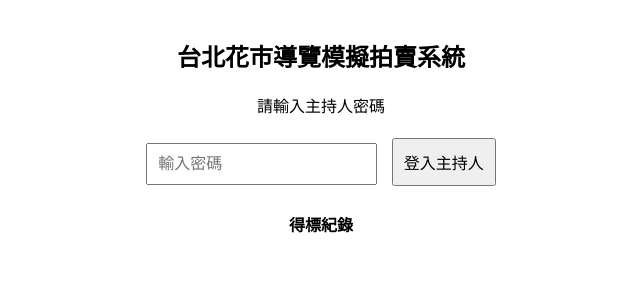
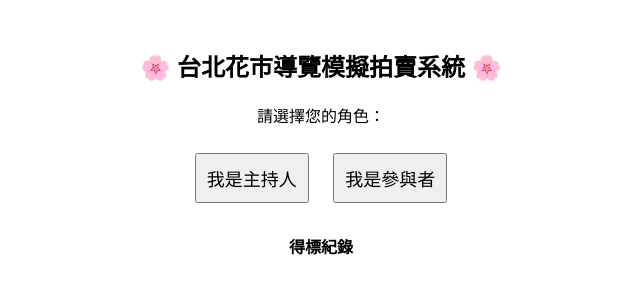
Before and after one commit to vandaspp/taipei-flower-auction-sim, a website: page public/index.html in a window 1280 px wide. Shown: the whole page, without its empty margins (319-959 px from the left). Drawn offline with nearby package versions, Linux system fonts and the light colour scheme; no server answers.

Commit message:
Add files via upload

```diff
--- a/public/index.html
+++ b/public/index.html
@@ -5,15 +5,21 @@
   <meta charset="UTF-8">
   <title>台北花市導覽模擬拍賣系統</title>
   <style>
-    body { font-family: sans-serif; text-align: center; padding: 10px; }
-    input, button { margin: 5px; padding: 10px; font-size: 16px; }
-    .large { font-size: 40px; margin: 20px 0; color: red; font-weight: bold; }
+    body { font-family: sans-serif; text-align: center; padding: 20px; }
+    input, button { margin: 10px; padding: 10px; font-size: 18px; }
+    .large { font-size: 36px; margin: 15px 0; color: red; font-weight: bold; }
     #auction, #host, #login, #join { display: none; }
-    #bidBtn { font-size: 20px; padding: 15px 30px; }
+    #bidBtn { font-size: 22px; padding: 12px 30px; }
   </style>
 </head>
 <body>
-  <h2>台北花市導覽模擬拍賣系統</h2>
+  <h2>🌸 台北花市導覽模擬拍賣系統 🌸</h2>
+
+  <div id="entry">
+    <p>請選擇您的角色：</p>
+    <button onclick="showLogin()">我是主持人</button>
+    <button onclick="showJoin()">我是參與者</button>
+  </div>
 
   <div id="login">
     <p>請輸入主持人密碼</p>
@@ -55,6 +61,16 @@
     const socket = io();
     const PASSWORD = "flower123";
     let isHost = false, user = "";
+
+    function showLogin() {
+      document.getElementById('entry').style.display = 'none';
+      document.getElementById('login').style.display = 'block';
+    }
+
+    function showJoin() {
+      document.getElementById('entry').style.display = 'none';
+      document.getElementById('join').style.display = 'block';
+    }
 
     function verifyHost() {
       const pw = document.getElementById('hostPass').value;
@@ -107,15 +123,15 @@
     }
 
     socket.on('preview', ({ item, start }) => {
-      document.getElementById('bidBtn').disabled = true;
       document.getElementById('currentItem').textContent = `預告：${item} 起標價 $${start}`;
       document.getElementById('priceDisplay').textContent = '';
+      document.getElementById('bidBtn').disabled = true;
     });
 
     socket.on('update', ({ item, price }) => {
-      document.getElementById('bidBtn').disabled = false;
       document.getElementById('currentItem').textContent = `拍賣中：${item}`;
       document.getElementById('priceDisplay').textContent = `$${price}`;
+      document.getElementById('bidBtn').disabled = false;
     });
 
     socket.on('winner', ({ user, item, price }) => {
@@ -128,8 +144,12 @@
       document.getElementById('history').innerHTML = '';
     });
 
+    socket.on('stop', () => {
+      document.getElementById('bidBtn').disabled = true;
+    });
+
     window.onload = () => {
-      document.getElementById('login').style.display = 'block';
+      document.getElementById('entry').style.display = 'block';
     };
   </script>
 </body>
```
